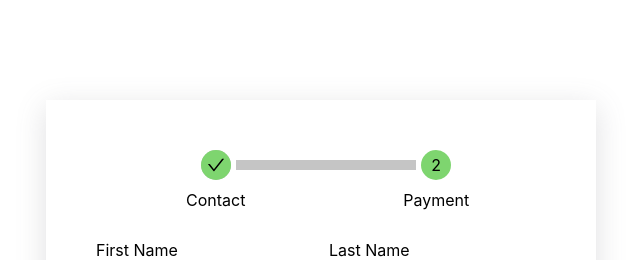
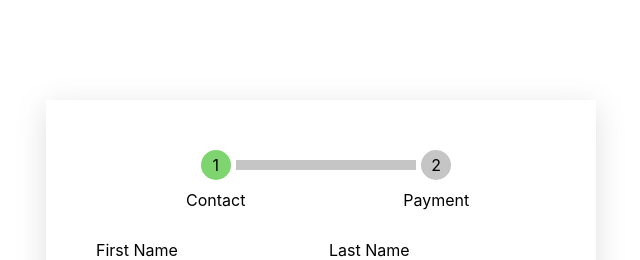
Before and after one commit to ArmanurRahman/payment-app-react, a React (Create React App) app: page /payment/1 in a window 1280 px wide. Shown: the top 260 px of the page, without its empty margins (319-959 px from the left). Built offline with nearby package versions, Linux system fonts and the light colour scheme.

Commit message:
success progress bar

```diff
--- a/src/components/Stepper.jsx
+++ b/src/components/Stepper.jsx
@@ -13,7 +13,7 @@ const Stepper = () => {
         },
     ];
 
-    const activeStep = useState(2)[0];
+    const activeStep = useState(1)[0];
     return (
         <div className='stepper_container'>
             {steps.map((item, index) => (
@@ -41,7 +41,13 @@ const Stepper = () => {
                         </div>
                         <div className='step-label'>{item.label}</div>
                     </div>
-                    {index < steps.length - 1 && <div className='edge'></div>}
+                    {index < steps.length - 1 && (
+                        <div
+                            className={`edge ${
+                                item.number < activeStep ? "success" : ""
+                            }`}
+                        ></div>
+                    )}
                 </div>
             ))}
         </div>
--- a/src/scss/components/_stepper.scss
+++ b/src/scss/components/_stepper.scss
@@ -42,7 +42,7 @@
 .active{
     background-color: $color_primary;
 }
-.success{
+.stepper_edge .success{
     background-color: $color_primary;
 }
 .edge{
```
